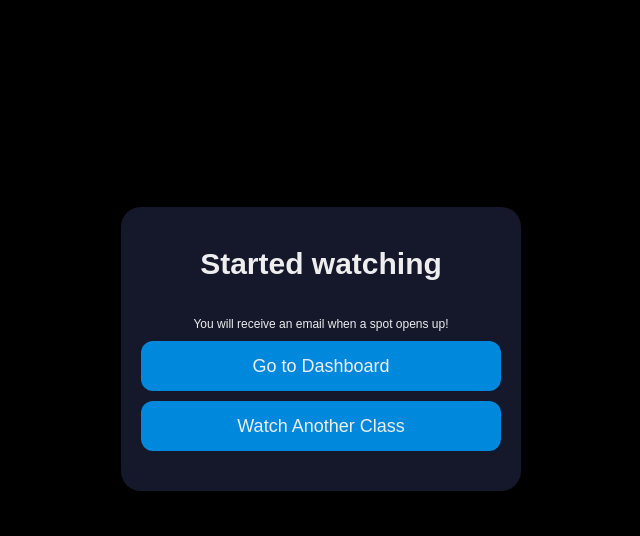
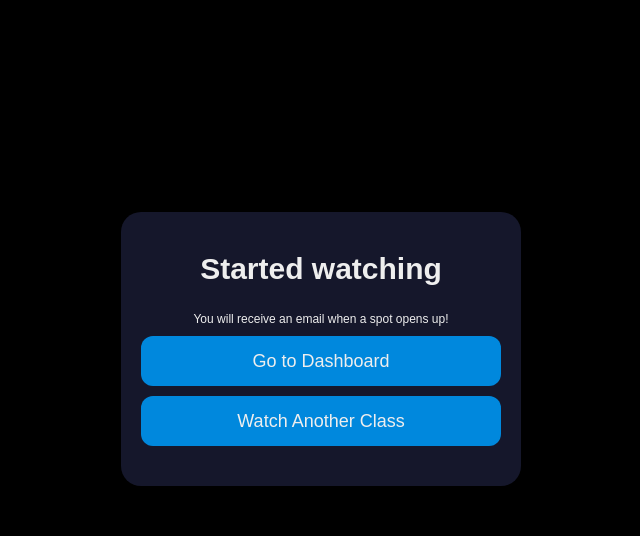
Before and after one commit to julianxchang/Class_Watcher, a Python web app: template app/Templates/landingpage.html in a window 1280 px wide. Shown: the part 63-599 px from the top of the page, without its empty margins (319-959 px from the left). Run offline with Jinja, Linux system fonts and the light colour scheme; the template is opened without the code that fills it, so the values that code supplies are empty.

Commit message:
fix styling

```diff
--- a/app/static/styles/style.css
+++ b/app/static/styles/style.css
@@ -620,11 +620,10 @@ select.input:not([data-selected="true"]):not(:focus) ~ .placeholder {
   margin: 10px;
 }
 
-.successful-class {
-  color: #08d;
-  font-size: 20px;
-  font-weight: 600;
-  padding-bottom: 10px;
+.subtitle.successful-class {
+  color: #08d !important;
+  font-size: 20px !important;
+  font-weight: 600 !important;
 }
 
 .stat-label {
```
